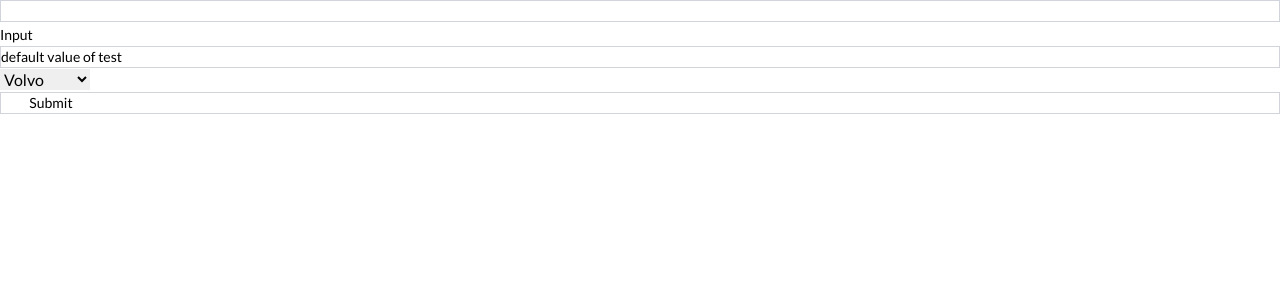
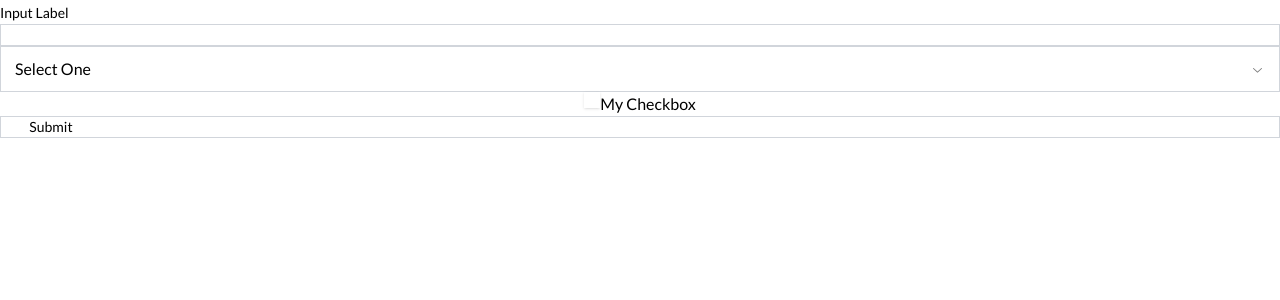
Before and after one commit to besmillahibrahimi/next-starter-app, a Next.js app: page /components/server in a window 1280 px wide. Shown: the top 300 px of the page. Built offline with nearby package versions, Linux system fonts and the light colour scheme.

Commit message:
feat () : form handling - 1st edition

```diff
--- a/src/app/(landing)/components/input/page.tsx
+++ b/src/app/(landing)/components/input/page.tsx
@@ -1,3 +1,4 @@
+import MySelect from "@/components/molecules/select/MySelect";
 import ThemeToggler from "@/components/molecules/ThemeToggler";
 import { Input } from "@/components/ui/input";
 import {
@@ -9,10 +10,21 @@ import {
   SelectTrigger,
   SelectValue,
 } from "@/components/ui/select";
+import { SelectItemType } from "@/lib/types/ui/ui.types";
 import { DividerVerticalIcon } from "@radix-ui/react-icons";
 import { CgMoon, CgSun } from "react-icons/cg";
 
 export default function InputPage() {
+  const options: SelectItemType[] = [
+    { label: <CgMoon />, value: "moon" },
+    { label: <CgSun />, value: "sun" },
+    { label: "Select", value: "select" },
+    {
+      label: <p>Your select p with long text is here and continue</p>,
+      value: "your_select",
+    },
+  ];
+
   return (
     <div className="flex flex-col space-y-5 p-8">
       <div className="flex flex-col w-1/5 space-y-5">
@@ -65,21 +77,14 @@ export default function InputPage() {
           placeholder="disabled"
           useLeadingDivider={true}
           Leading={
-            <Select>
-              <SelectTrigger className="w-[180px]">
-                <SelectValue placeholder="Select a fruit" />
-              </SelectTrigger>
-              <SelectContent>
-                <SelectGroup>
-                  <SelectLabel>Fruits</SelectLabel>
-                  <SelectItem value="apple">Apple</SelectItem>
-                  <SelectItem value="banana">Banana</SelectItem>
-                  <SelectItem value="blueberry">Blueberry</SelectItem>
-                  <SelectItem value="grapes">Grapes</SelectItem>
-                  <SelectItem value="pineapple">Pineapple</SelectItem>
-                </SelectGroup>
-              </SelectContent>
-            </Select>
+            <MySelect
+              size="md"
+              options={options}
+              classes={{
+                trigger:
+                  "border-none outline-none focus:border-none focus:ring-0",
+              }}
+            />
           }
         />
       </div>
--- a/src/app/(landing)/components/server/page.tsx
+++ b/src/app/(landing)/components/server/page.tsx
@@ -9,6 +9,9 @@ import { Field } from "@/components/atoms/Field";
 import { Select } from "@/components/ui/select";
 import { useForm } from "react-hook-form";
 import { Button } from "@/components/ui/button";
+import { SelectItemType } from "@/lib/types/ui/ui.types";
+import MySelect from "@/components/molecules/select/MySelect";
+import { Checkbox } from "@/components/ui/checkbox";
 
 export default function ServerPage() {
   const form = useForm({
@@ -22,35 +25,36 @@ export default function ServerPage() {
     console.log("mm 100 - - - ", values);
   }
 
-  let MySelect = () => (
-    <select name="cars" id="cars">
-      <option value="volvo">Volvo</option>
-      <option value="saab">Saab</option>
-      <option value="mercedes">Mercedes</option>
-      <option value="audi">Audi</option>
-    </select>
-  );
+  const options: SelectItemType[] = [
+    { label: <CgMoon />, value: "moon" },
+    { label: <CgSun />, value: "sun" },
+    { label: "Select", value: "select" },
+    {
+      label: <p>Your select p with long text is here and continue</p>,
+      value: "your_select",
+    },
+  ];
 
   return (
-    <div>
-      <Input
-        label="My Input"
-        className="w-96"
-        StartNode={<CgMoon />}
-        EndNode={<CgSun onClick={() => console.log("clicked end icon")} />}
-      />
-      {/* <SelectInput
-        selectPosition={HorizontalDirection.RIGHT}
-        InputProps={{ variant: "error" }}
-      /> */}
-
+    <div className=" p-12">
       <Form {...form}>
         <form onSubmit={form.handleSubmit(onSubmit)}>
-          <Field<"input"> name={"test"} Input={Input} label="Input" />
-          <Field<"select"> name={"select"} Input={MySelect} />
+          <Field<"input"> name={"input1"} Input={Input} label="Input Label" />
+
+          <Field<"select">
+            name={"country"}
+            Input={MySelect}
+            InputProps={{ options, placeholder: "Select One" }}
+          />
+          <Field<"select">
+            name={"checbox"}
+            Input={Checkbox}
+            InputProps={{ title: "My Checkbox" }}
+          />
           <Field<"select"> name={"select"} Input={Select} />
           <Input
             type="submit"
+            value={"Submit"}
             className="w-[100px] mt-6 bg-cyan-00 hover:bg-cyan-700 cursor-pointer"
           />
         </form>
--- a/src/components/atoms/Field.tsx
+++ b/src/components/atoms/Field.tsx
@@ -14,25 +14,26 @@ type IFieldProps<D extends keyof JSX.IntrinsicElements> =
     message?: React.ReactNode | string;
     label?: string;
     Input: React.ComponentType<any>;
+    InputProps?: any;
     name: string;
   };
 export function Field<D extends keyof JSX.IntrinsicElements>(
   props: IFieldProps<D>
 ) {
   return (
-    <div>
     <FormField
       control={props.control}
       name={props.name}
       render={({ field }) => (
         <FormItem>
           <FormLabel>{props.label}</FormLabel>
-            <FormControl>{<props.Input {...field} />}</FormControl>
+          <FormControl>
+            {<props.Input {...field} {...(props.InputProps || {})} />}
+          </FormControl>
           <FormDescription />
           <FormMessage>{props.message}</FormMessage>
         </FormItem>
       )}
     />
-    </div>
   );
 }
--- a/src/components/molecules/select/MySelect.tsx
+++ b/src/components/molecules/select/MySelect.tsx
@@ -30,6 +30,9 @@ interface ISelect {
   selectLabel?: React.ReactNode;
   Leading?: React.ReactNode;
   Trailing?: React.ReactNode;
+  className?: string;
+  onChange?: (e: any) => void;
+
   options: SelectItemType[] | any[];
   renderItem?: (item: SelectItemType | any) => React.ReactNode;
   getItemValue?: (item: SelectItemType | any) => string;
@@ -46,12 +49,21 @@ const MySelect = React.forwardRef<HTMLSelectElement, ISelect & SelectProps>(
       getItemValue,
       size = "md",
       Leading,
+      value,
+      onChange,
+      onValueChange,
       ...props
     },
     ref
   ) => (
-    <Select {...props}>
-      <SelectTrigger className={cn("", InputClasses.size[size].default)}>
+    <Select
+      defaultValue={value}
+      onValueChange={onValueChange ?? onChange}
+      {...props}
+    >
+      <SelectTrigger
+        className={cn("", InputClasses.size[size].default, classes?.trigger)}
+      >
         {Leading ? (
           <div className="flex space-x-3 items-center">
             {Leading}
--- a/src/components/ui/checkbox.tsx
+++ b/src/components/ui/checkbox.tsx
@@ -29,6 +29,8 @@ const Checkbox = React.forwardRef<
     shape?: "square" | "circle";
     title?: string;
     desc?: string;
+    onChange?: (e: any) => void;
+    value?: any;
   }
 >(
   (
@@ -63,6 +65,8 @@ const Checkbox = React.forwardRef<
             className
           )}
           {...props}
+          onCheckedChange={props.onCheckedChange ?? props.onChange}
+          checked={props.checked ?? props.value}
         >
           <CheckboxPrimitive.CheckboxIndicator
             className={cn("flex items-center justify-center text-current")}
```
Also changed, not shown: src/components/ui/select.tsx (+8 -11 lines). Lines whose indentation alone changed are shown as unchanged.
